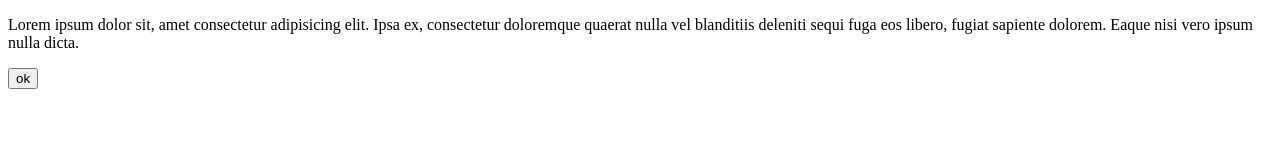
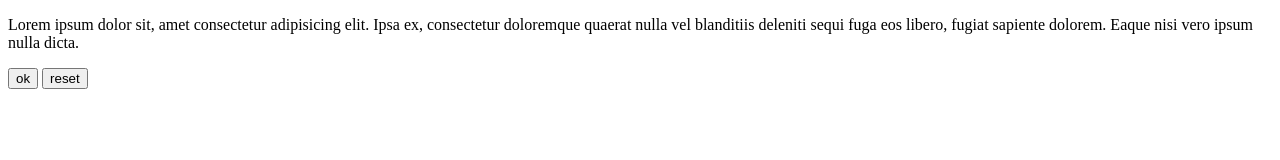
Before and after one commit to Darshannn007/java, a plain HTML site: page darshan.html in a window 1280 px wide. Drawn offline with Linux system fonts and the light colour scheme.

Commit message:
added reset

```diff
--- a/index.html
+++ b/darshan.html
@@ -11,6 +11,9 @@
         <button>
             ok
         </button>
+        <button>
+            reset
+        </button>
     </form>
 </body>
 </html>
```
Also changed, not shown: darshan.css (renamed from index.css), darshan.js (added), index.js (deleted).
